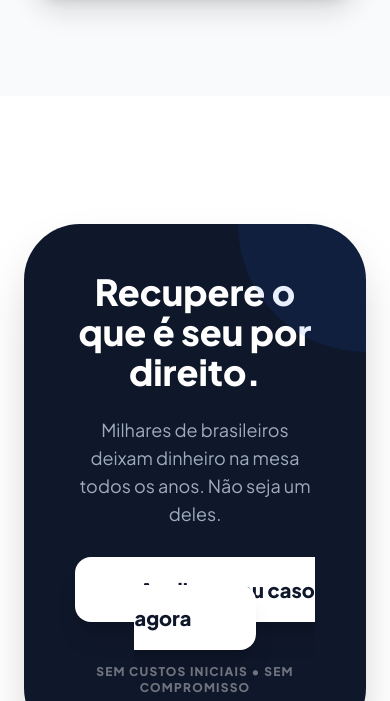
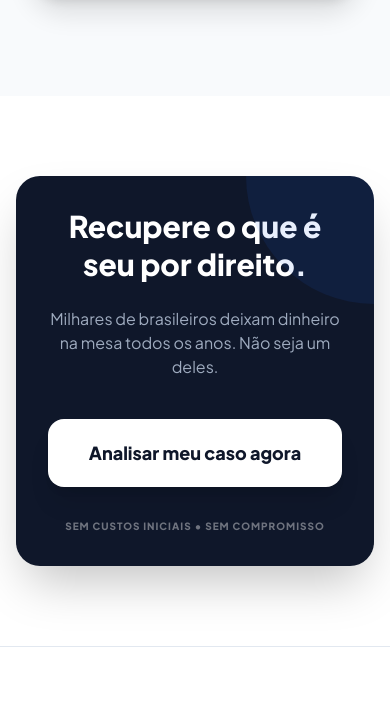
Before and after one commit to jonasaraldi/indenizze, a plain HTML site: page companhias-aereas/azul/atraso-voo.html in a window 390 px wide. Shown: the part 4282-4983 px from the top of the page. Drawn offline with nearby package versions, Linux system fonts and the light colour scheme.

Commit message:
fix: adjust last button for mobile devices

```diff
--- a/companhias-aereas/azul/atraso-voo.html
+++ b/companhias-aereas/azul/atraso-voo.html
@@ -171,17 +171,26 @@
         </div>
     </section>
 
+    <section id="verificar" class="py-20 md:py-32 px-4 md:px-6 text-center">
+        <div class="max-w-4xl mx-auto bg-brand-text text-white p-8 md:p-20 rounded-3xl md:rounded-[3.5rem] shadow-2xl relative overflow-hidden">
+            <div class="absolute top-0 right-0 w-64 h-64 bg-brand-accent opacity-10 rounded-full -mr-32 -mt-32"></div>
 
+            <h2 class="text-3xl md:text-5xl font-extrabold mb-6 leading-tight">
+                Recupere o que é seu por direito.
+            </h2>
 
-    <section id="verificar" class="py-32 px-6 text-center">
-        <div class="max-w-4xl mx-auto bg-brand-text text-white p-12 md:p-20 rounded-[3.5rem] shadow-2xl relative overflow-hidden">
-            <div class="absolute top-0 right-0 w-64 h-64 bg-brand-accent opacity-10 rounded-full -mr-32 -mt-32"></div>
-            <h2 class="text-4xl md:text-5xl font-extrabold mb-6">Recupere o que é seu por direito.</h2>
-            <p class="text-blue-100/70 text-lg mb-12 max-w-xl mx-auto">Milhares de brasileiros deixam dinheiro na mesa todos os anos. Não seja um deles.</p>
-            <a href="href="https://typebot.co/indenizze-bot"" class="bg-white text-brand-text font-extrabold py-5 px-16 rounded-2xl text-xl hover:bg-blue-50 transition transform hover:scale-105 shadow-xl">
+            <p class="text-blue-100/70 text-base md:text-lg mb-10 max-w-xl mx-auto">
+                Milhares de brasileiros deixam dinheiro na mesa todos os anos. Não seja um deles.
+            </p>
+
+            <a href="https://typebot.co/indenizze-bot"
+            class="inline-block w-full sm:w-auto bg-white text-brand-text font-extrabold py-5 px-8 md:px-16 rounded-2xl text-lg md:text-xl hover:bg-blue-50 transition transform hover:scale-105 shadow-xl">
                 Analisar meu caso agora
             </a>
-            <p class="mt-8 text-xs text-white/40 uppercase tracking-widest font-bold">Sem custos iniciais • Sem compromisso</p>
+
+            <p class="mt-8 text-[10px] md:text-xs text-white/40 uppercase tracking-widest font-bold">
+                Sem custos iniciais • Sem compromisso
+            </p>
         </div>
     </section>
 
```
Also changed, not shown: atraso-voo.html (+17 -6 lines), bagagem-extraviada.html (+17 -6 lines), cancelamento-voo.html (+17 -6 lines), companhias-aereas/azul/bagagem-extraviada.html (+17 -6 lines), companhias-aereas/azul/cancelamento-voo.html (+17 -6 lines), companhias-aereas/azul/conexao-perdida.html (+17 -6 lines), companhias-aereas/gol/atraso-voo.html (+17 -6 lines), companhias-aereas/gol/bagagem-extraviada.html (+17 -6 lines), companhias-aereas/gol/cancelamento-voo.html (+17 -6 lines), companhias-aereas/gol/conexao-perdida.html (+17 -6 lines), companhias-aereas/latam/atraso-voo.html (+17 -6 lines), companhias-aereas/latam/bagagem-extraviada.html (+17 -6 lines), companhias-aereas/latam/cancelamento-voo.html (+17 -6 lines), companhias-aereas/latam/conexao-perdida.html (+17 -6 lines), 2 more files.
